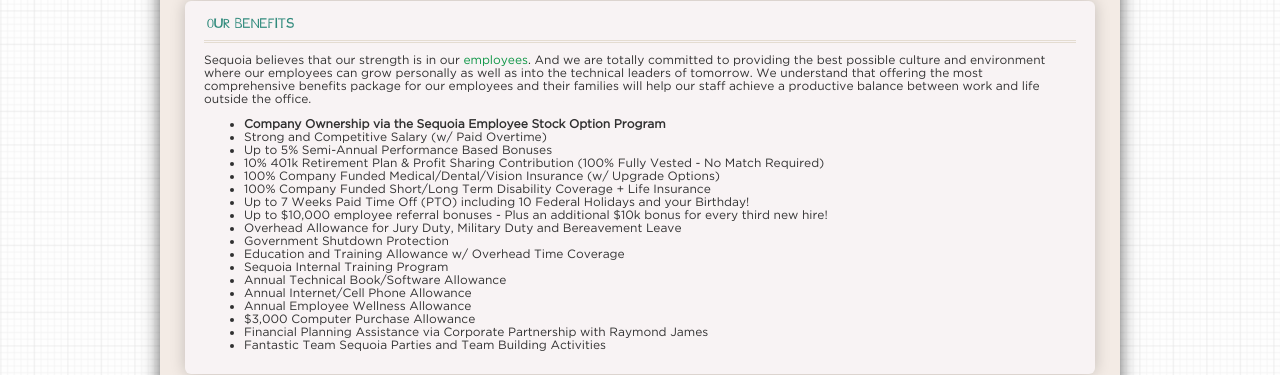
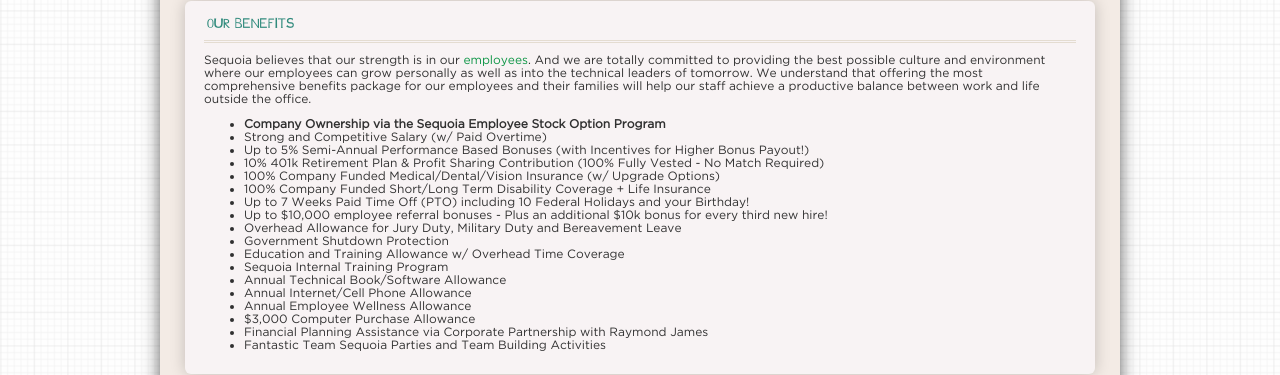
Before and after one commit to sequoiainc/www.sequoiainc.com, a Jekyll site: the page built from careers/index.html, in a window 1280 px wide. Shown: the part 258-633 px from the top of the page. Built offline with Jekyll 4.4.1, drawn with Linux system fonts in a browser that asks for light colours.

Commit message:
Update index.html

```diff
--- a/careers/index.html
+++ b/careers/index.html
@@ -16,7 +16,7 @@
     <ul>
       <li style="font-weight:bold">Company Ownership via the Sequoia Employee Stock Option Program</li>
       <li>Strong and Competitive Salary (w/ Paid Overtime)</li>
-      <li>Up to 5% Semi-Annual Performance Based Bonuses</li>
+      <li>Up to 5% Semi-Annual Performance Based Bonuses (with Incentives for Higher Bonus Payout!)</li>
       <li>10% 401k Retirement Plan & Profit Sharing Contribution (100% Fully Vested - No Match Required)</li>
       <li>100% Company Funded Medical/Dental/Vision Insurance (w/ Upgrade Options)</li>
       <li>100% Company Funded Short/Long Term Disability Coverage + Life Insurance</li>
```
